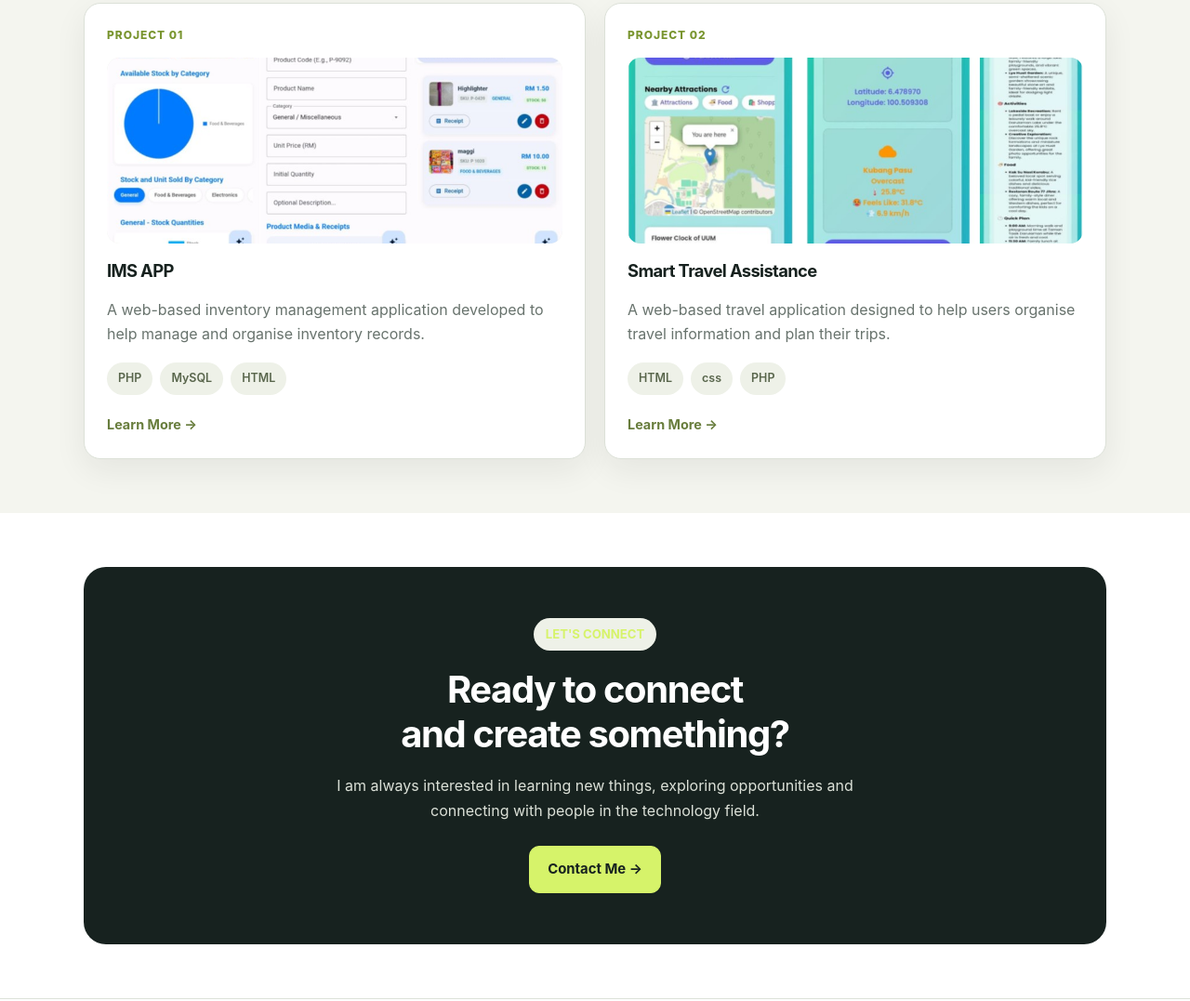
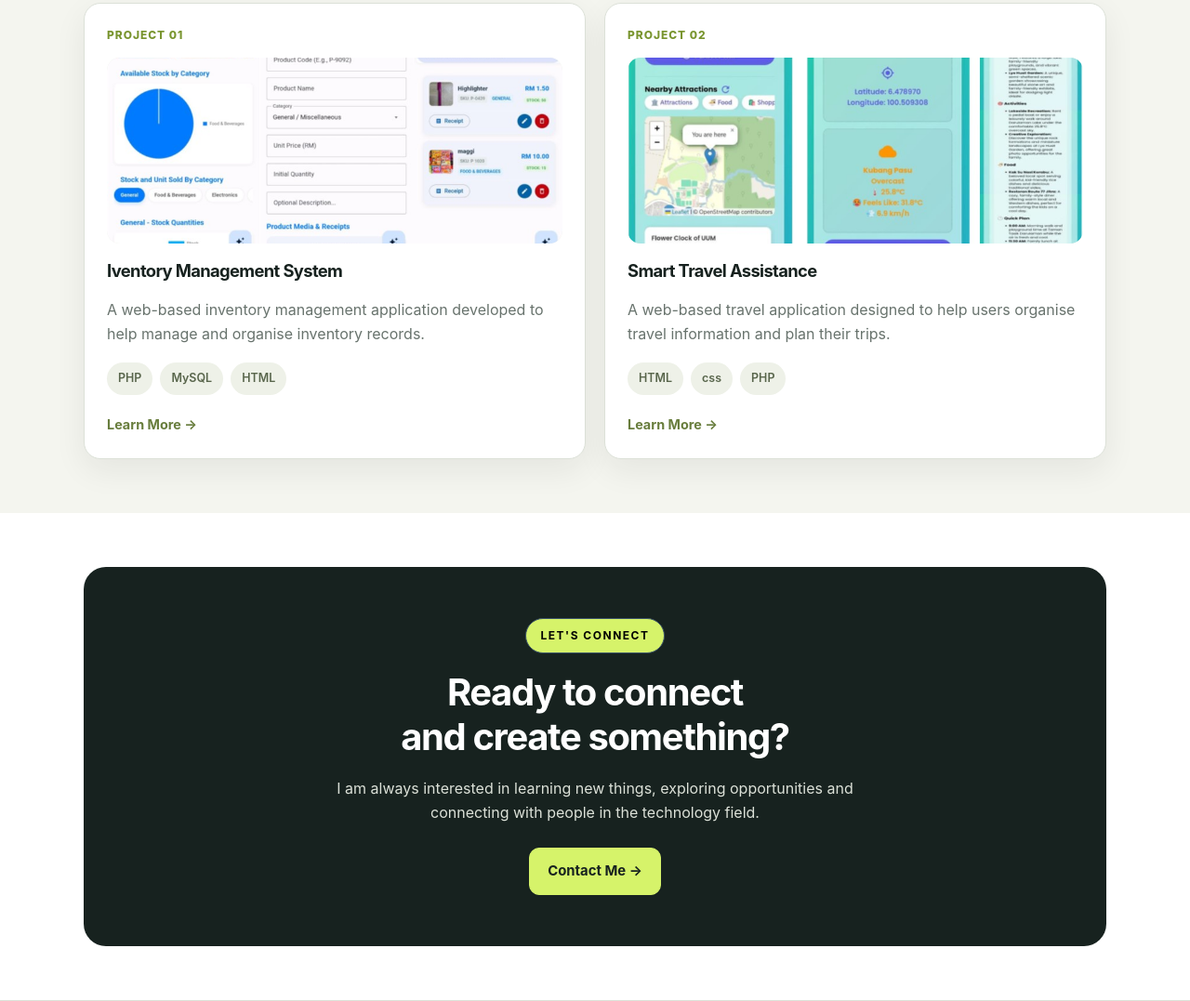
Before and after one commit to liupeiyun17/my-resume-site, a plain HTML site: page index.html in a window 1280 px wide. Shown: the part 2471-3548 px from the top of the page at 93% size. Drawn offline with Linux system fonts and the light colour scheme.

Commit message:
Update code

```diff
--- a/index.html
+++ b/index.html
@@ -260,7 +260,7 @@
               <img src="images/inventoryapp.jpg" alt="Inventory App">
             </div>
 
-            <h3>IMS APP</h3>
+            <h3>Iventory Management System</h3>
 
             <p>
               A web-based inventory management application developed to help manage and organise inventory records.
@@ -305,7 +305,7 @@
     <section class="section section-white">
       <div class="container">
         <div class="home-contact">
-          <span class="eyebrow">
+          <span class="contact-tag">
             LET'S CONNECT
           </span>
           <h2>
--- a/style.css
+++ b/style.css
@@ -199,7 +199,6 @@ h3 {
 .profile-placeholder {
   min-height: 330px;
   border-radius: 28px;
-  /*background: linear-gradient(145deg, #e9f1fc, #d5e5f8);*/
   display: grid;
   place-items: center;
   color: var(--navy);
@@ -335,14 +334,7 @@ h3 {
   gap: 20px;
 }
 
-/*
-.card {
-  background: var(--surface);
-  border: 1px solid var(--line);
-  border-radius: var(--radius);
-  padding: 24px;
-  box-shadow: 0 5px 18px rgba(25, 55, 95, .025);
-}*/
+
 .card {
   background: #ffffff;
   border: 1px solid var(--line);
@@ -1108,6 +1100,20 @@ textarea {
   margin-top: auto;
 }
 
+/* Let's Connect Tag */
+.contact-tag {
+  display: inline-block;
+  padding: 8px 16px;
+  background-color: #D6F36A;
+  color: black;
+  border: 1px solid #3B5368;
+  border-radius: 50px;
+  font-size: 0.75rem;
+  font-weight: 700;
+  letter-spacing: 1.5px;
+  text-transform: uppercase;
+}
+
 @media (max-width: 768px) {
   .contact-grid {
     grid-template-columns: 1fr;
```
